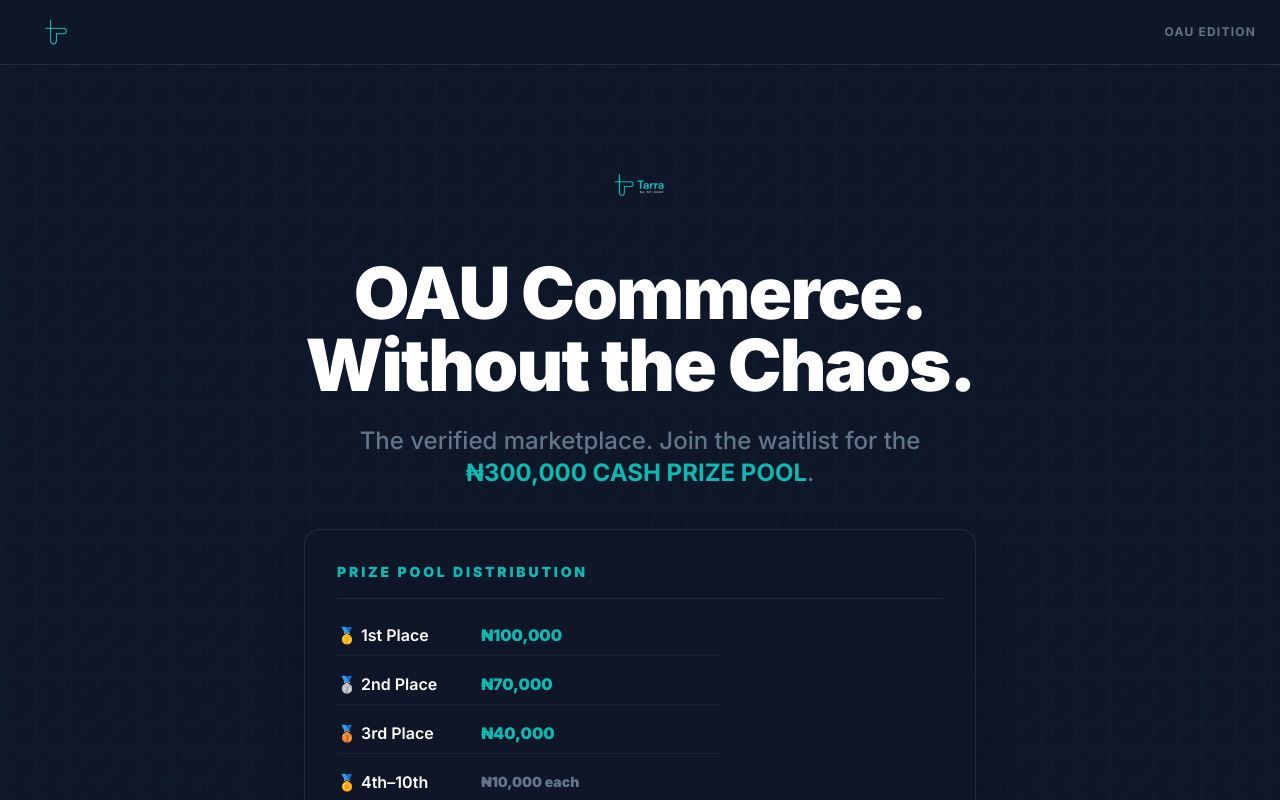
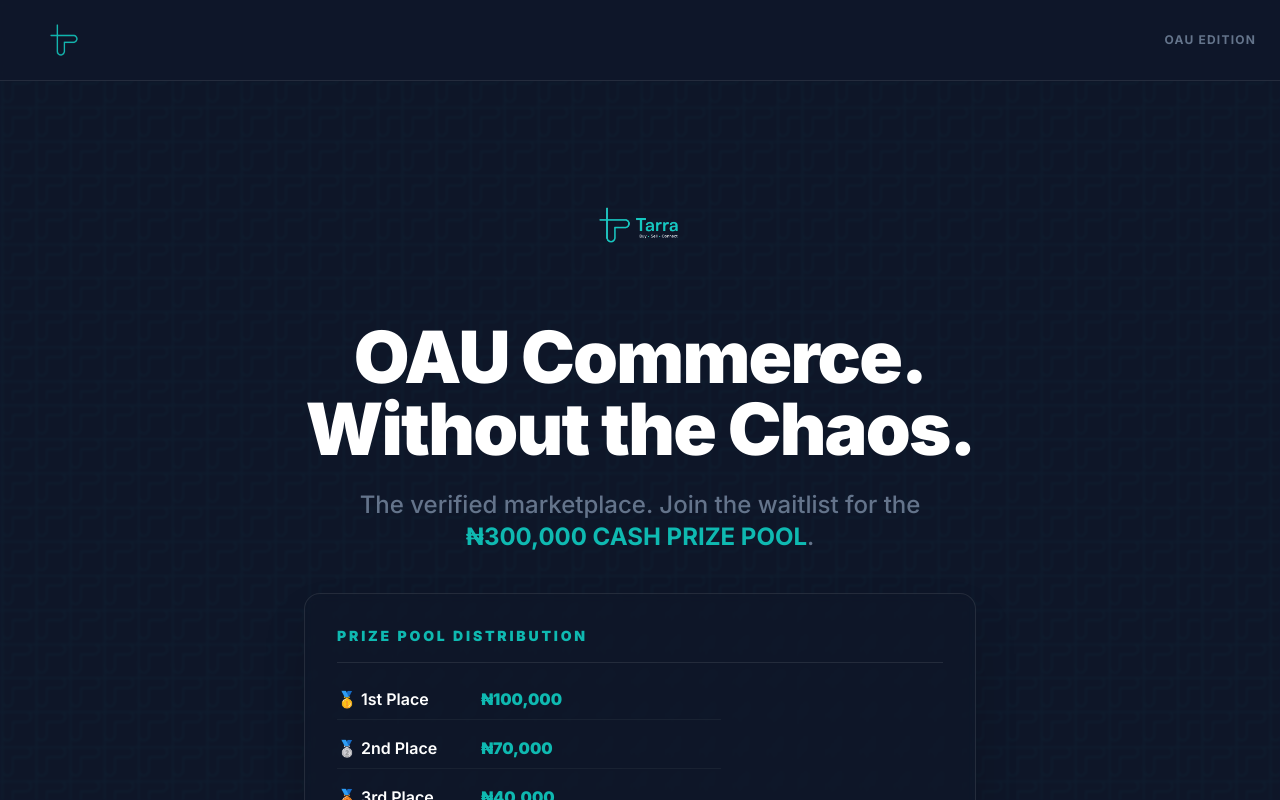
Before and after one commit to samkiell/Tarra, a Next.js app: page / in a window 1280 px wide. Shown: the top 800 px of the page. Built offline with nearby package versions, Linux system fonts and the light colour scheme; no server answers; the database is empty; a web font is replaced by a local one.

Commit message:
feat: add Navbar, Footer, and Hero components for core page structure

```diff
--- a/src/components/Footer.tsx
+++ b/src/components/Footer.tsx
@@ -15,9 +15,9 @@
         <Image
           src="/assets/logo_nobg2.png"
           alt="Tarra Logo"
-          width={100}
-          height={60}
-          className="w-22 h-22 object-contain opacity-50 hover:opacity-100 transition-opacity grayscale hover:grayscale-0"
+          width={112}
+          height={112}
+          className="w-28 h-28 object-contain opacity-50 hover:opacity-100 transition-opacity grayscale hover:grayscale-0"
         />
         <div className="text-sm font-black text-white uppercase tracking-widest transition-colors">
           Tarra | OAU&apos;s Verified Marketplace
--- a/src/components/Hero.tsx
+++ b/src/components/Hero.tsx
@@ -33,9 +33,9 @@
               <Image
                 src="/assets/logo_nobg2.png"
                 alt="Tarra Logo"
-                width={100}
-              height={100}
-              className="h-20 w-auto object-contain brightness-110"
+                width={128}
+                height={128}
+                className="w-32 h-32 object-contain brightness-110"
                 priority
               />
             </div>
--- a/src/components/Navbar.tsx
+++ b/src/components/Navbar.tsx
@@ -22,9 +22,9 @@
             <Image
               src="/assets/favicon_nobg.png"
               alt="Tarra Logo"
-              width={80}
-              height={80}
-              className="h-16 w-auto"
+              width={100}
+              height={100}
+              className="h-20 w-auto"
               priority
             />
           </Link>
```
